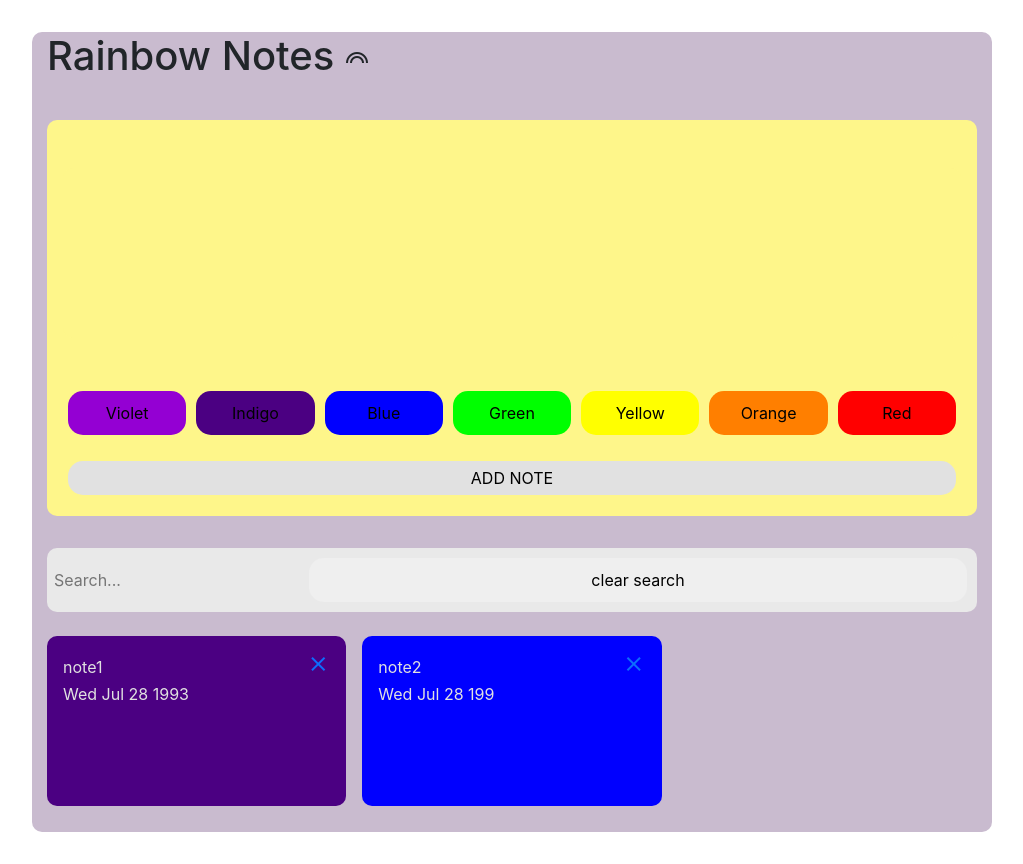
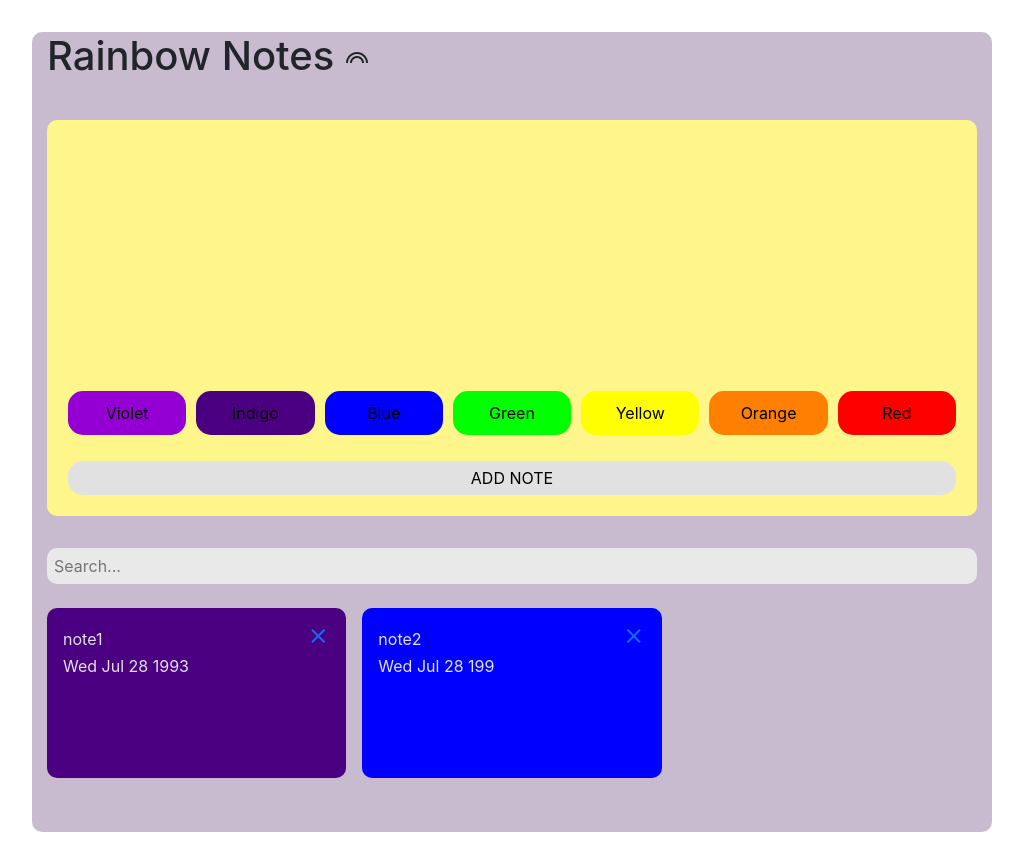
Before and after one commit to beyzanurakin/rainbow-notes, a React (Create React App) app: page / in a window 1280 px wide. Shown: the whole page, without its empty margins (128-1151 px from the left). Built offline with nearby package versions, Linux system fonts and the light colour scheme.

Commit message:
Clean unused button

```diff
--- a/src/components/Search.js
+++ b/src/components/Search.js
@@ -21,7 +21,6 @@ function Search() {
           onChange={(e) => setQuery(e.target.value)}
         />
       </form>
-      <button>clear search</button>
     </div>
   )
 }
```
